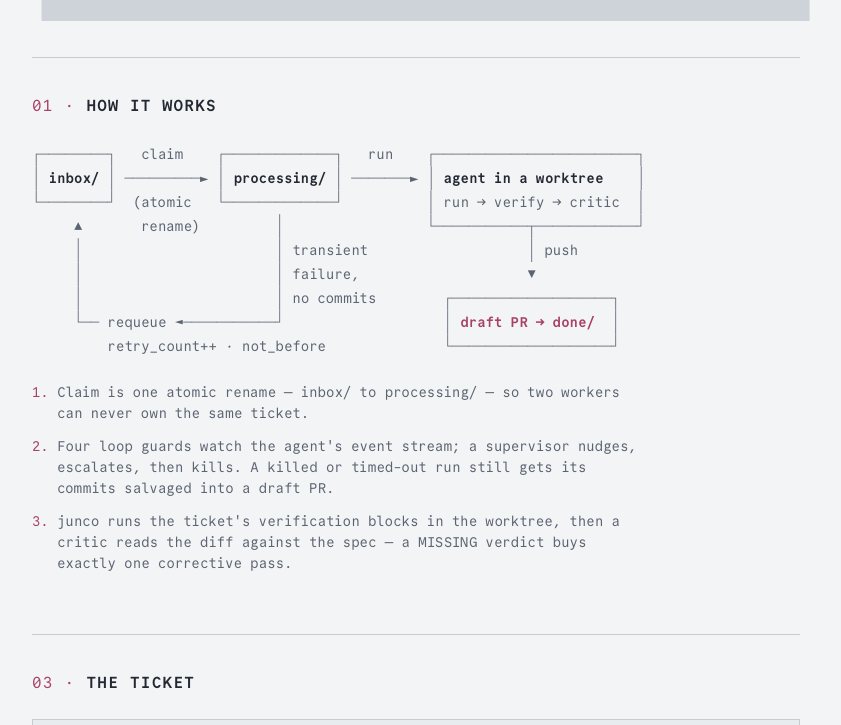
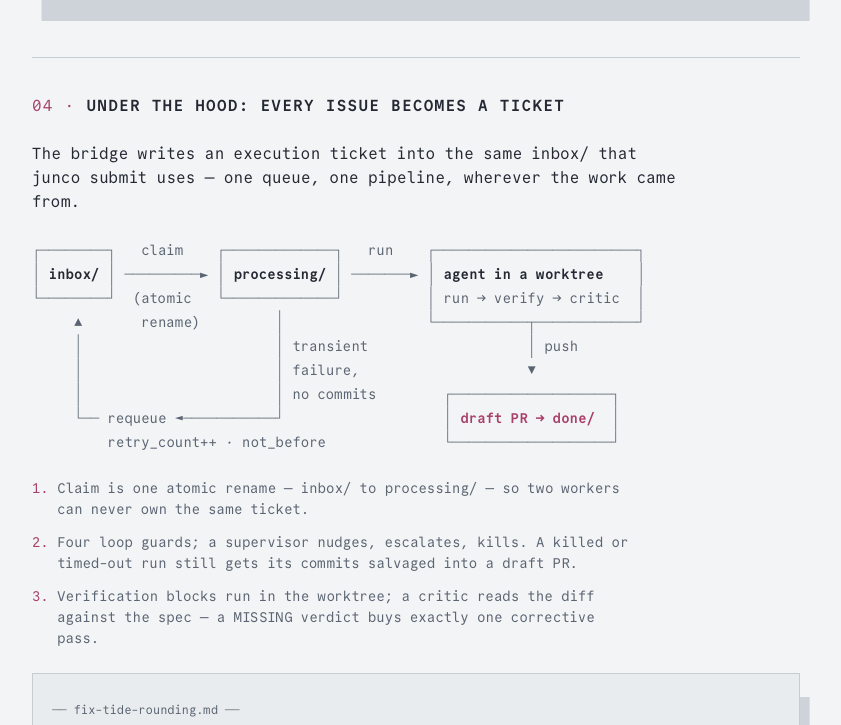
Before and after one commit to ironforgesoftware/junco-site, a plain HTML site: page site/index.html in a window 1280 px wide. Shown: the part 3025-3750 px from the top of the page, without its empty margins (224-1065 px from the left). Drawn offline with Linux system fonts and the light colour scheme.

Commit message:
refactor: merge pipeline and ticket into 04 · under the hood; renumber

```diff
--- a/site/index.html
+++ b/site/index.html
@@ -223,9 +223,13 @@
         </div>
       </section>
 
-      <!-- S1 · how it works -->
-      <section class="sec" aria-labelledby="how-h">
-        <h2 id="how-h"><span class="num" aria-hidden="true">01 · </span>How it works</h2>
+      <!-- 04 · under the hood -->
+      <section class="sec" aria-labelledby="hood-h">
+        <h2 id="hood-h"><span class="num" aria-hidden="true">04 · </span>Under the hood: every issue becomes a ticket</h2>
+        <p>
+          The bridge writes an execution ticket into the same <code>inbox/</code> that
+          <code>junco submit</code> uses — one queue, one pipeline, wherever the work came from.
+        </p>
         <figure class="fig">
           <div class="scroll">
             <pre class="diagram" aria-hidden="true">
@@ -253,19 +257,14 @@
             workers can never own the same ticket.
           </li>
           <li>
-            Four loop guards watch the agent's event stream; a supervisor nudges, escalates, then
-            kills. A killed or timed-out run still gets its commits salvaged into a draft PR.
+            Four loop guards; a supervisor nudges, escalates, kills. A killed or timed-out run
+            still gets its commits salvaged into a draft PR.
           </li>
           <li>
-            junco runs the ticket's verification blocks in the worktree, then a critic reads the
-            diff against the spec — a MISSING verdict buys exactly one corrective pass.
+            Verification blocks run in the worktree; a critic reads the diff against the spec — a
+            MISSING verdict buys exactly one corrective pass.
           </li>
         </ol>
-      </section>
-
-      <!-- S3 · the ticket -->
-      <section class="sec" aria-labelledby="ticket-h">
-        <h2 id="ticket-h"><span class="num" aria-hidden="true">03 · </span>The ticket</h2>
         <div class="panel">
           <p class="panel-cap" aria-hidden="true">── fix-tide-rounding.md ──</p>
           <div class="scroll">
@@ -306,9 +305,9 @@ npm test
         </p>
       </section>
 
-      <!-- S4 · capabilities -->
+      <!-- 05 · capabilities -->
       <section class="sec" aria-labelledby="cap-h">
-        <h2 id="cap-h"><span class="num" aria-hidden="true">04 · </span>Capabilities</h2>
+        <h2 id="cap-h"><span class="num" aria-hidden="true">05 · </span>Capabilities</h2>
         <dl class="grid">
           <div>
             <dt>Atomic claiming</dt>
@@ -345,9 +344,9 @@ npm test
         </dl>
       </section>
 
-      <!-- S5 · setup -->
+      <!-- 06 · setup -->
       <section class="sec" aria-labelledby="setup-h">
-        <h2 id="setup-h"><span class="num" aria-hidden="true">05 · </span>Sixty seconds to a running worker</h2>
+        <h2 id="setup-h"><span class="num" aria-hidden="true">06 · </span>Sixty seconds to a running worker</h2>
         <p>Node ≥ 22.19, git, and an authenticated <code>gh</code> for PR flows.</p>
         <div class="panel install-block">
           <div class="block-bar">
@@ -390,9 +389,9 @@ range      your machine · any inference endpoint</pre>
         </aside>
       </section>
 
-      <!-- S6 · contribute -->
+      <!-- 07 · contribute -->
       <section class="sec" aria-labelledby="con-h">
-        <h2 id="con-h"><span class="num" aria-hidden="true">06 · </span>Contribute</h2>
+        <h2 id="con-h"><span class="num" aria-hidden="true">07 · </span>Contribute</h2>
         <p>
           junco is young, and the codebase is still small enough to hold in your head. ~1,100
           tests run in a few seconds; <a
```
